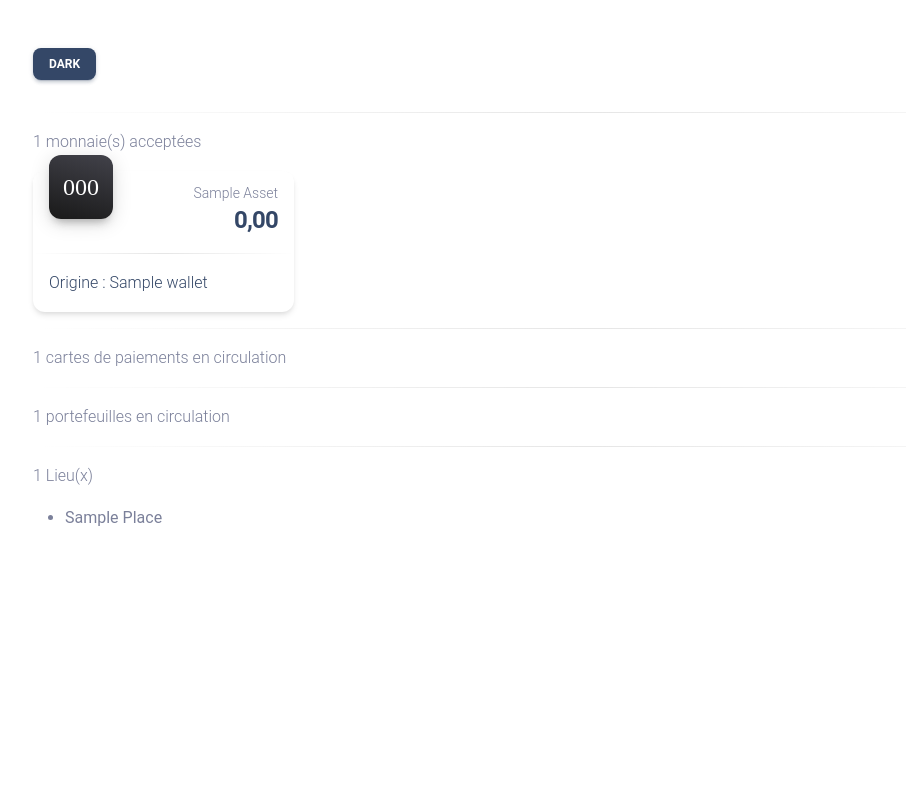
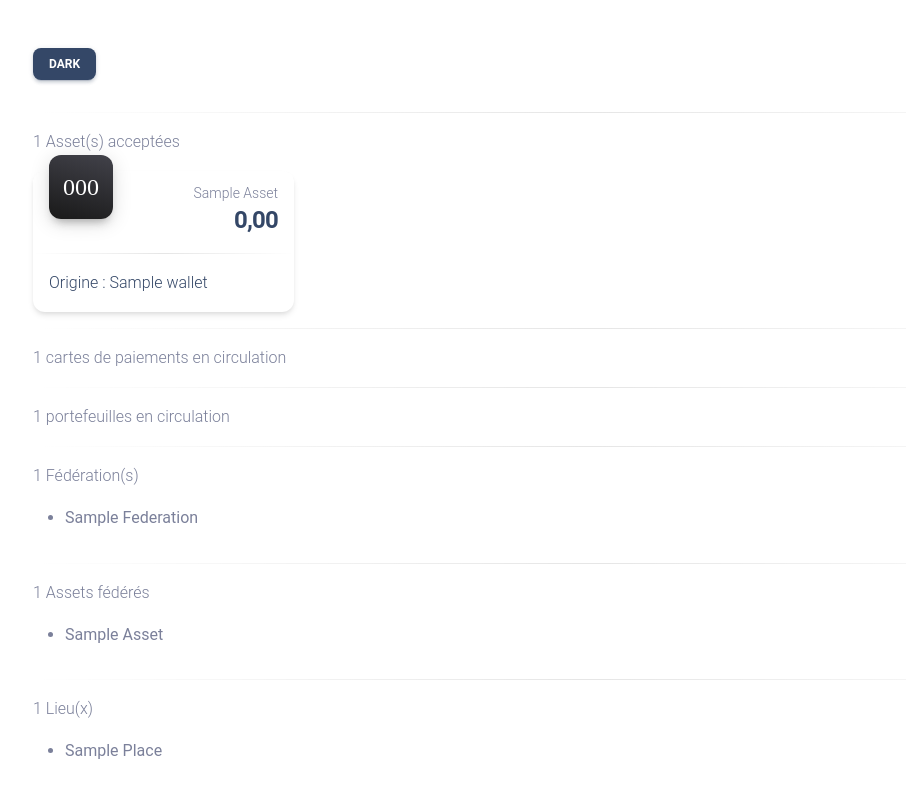
Before and after one commit to TiBillet/Fedow, a Django app: template fedow_dashboard/templates/place/place.html in a window 1280 px wide. Shown: the whole page, without its empty margins (49-955 px from the left). Run offline with Django 4.2, Linux system fonts and the light colour scheme; tables that the repository leaves empty hold one stand-in row (values such as "Sample post"); the template is opened without the code that fills it: values that come from a table or form of the project are taken from there, most other values are stand-ins (such as "Sample title", 1, 10 or a date in 2020); data that the repository does not hold is empty; parts of the project's set-up code (start-up, migrations or seed data) failed here and were passed over; some libraries are stand-ins or nearby versions.

Commit message:
federation creation

```diff
--- a/fedow_core/models.py
+++ b/fedow_core/models.py
@@ -293,9 +293,11 @@ class Transaction(models.Model):
     subscription_type = models.CharField(max_length=3, choices=TYPE_SUB, default=NONE)
     subscription_first_datetime = models.DateTimeField(blank=True, null=True)
     subscription_start_datetime = models.DateTimeField(blank=True, null=True)
-    last_check = models.DateTimeField(blank=True, null=True, auto_now=True)
 
-    FIRST, SALE, CREATION, REFILL, TRANSFER, SUBSCRIBE, BADGE, FUSION, REFUND, VOID = 'FST', 'SAL', 'CRE', 'REF', 'TRF', 'MEM', 'BDG' ,'FUS', 'RFD', 'VID'
+    # auto_now dans la fonction save. Si on utilise auto_now, le verify hash n'aura pas la même date car il est créé après le save, donc après le hash.
+    last_check = models.DateTimeField(blank=True, null=True)
+
+    FIRST, SALE, CREATION, REFILL, TRANSFER, SUBSCRIBE, BADGE, FUSION, REFUND, VOID = 'FST', 'SAL', 'CRE', 'REF', 'TRF', 'SUB', 'BDG' ,'FUS', 'RFD', 'VID'
     TYPE_ACTION = (
         (FIRST, "Premier bloc"),
         (SALE, "Vente d'article"),
@@ -318,8 +320,8 @@ class Transaction(models.Model):
             'amount': f"{self.amount}",
             'datetime': f"{self.datetime.isoformat()}",
             'subscription_type': f"{self.subscription_type}",
+            'subscription_first_datetime': f"{self.subscription_first_datetime.isoformat()}" if self.subscription_first_datetime else None,
             'subscription_start_datetime': f"{self.subscription_start_datetime.isoformat()}" if self.subscription_start_datetime else None,
-            'subscription_first_datetime': f"{self.subscription_first_datetime.isoformat()}" if self.subscription_first_datetime else None,
             'last_check': f"{self.last_check.isoformat()}" if self.last_check else None,
             'action': f"{self.action}",
             'card': f"{self.card.uuid}" if self.card else None,
@@ -357,6 +359,11 @@ class Transaction(models.Model):
     def save(self, *args, **kwargs):
         if not self.datetime:
             self.datetime = timezone.localtime()
+
+        # auto_now simulé dans la fonction save pour lash check.
+        # Si on utilise auto_now, le verify hash n'aura pas la même date car il est créé après le save, donc après le hash.
+        self.last_check = timezone.localtime()
+
         token_sender, created = Token.objects.get_or_create(wallet=self.sender, asset=self.asset)
         token_receiver, created = Token.objects.get_or_create(wallet=self.receiver, asset=self.asset)
 
@@ -590,14 +597,19 @@ class Place(models.Model):
                 places.append(place)
         return set(places)
 
+    def federated_assets(self):
+        federations = self.federations.all()
+        liste_de_listes_d_assets = [ fed.assets.all() for fed in federations]
+        assets_federated = [asset for asset in liste_de_listes_d_assets]
+        return []
+
     def accepted_assets(self):
         # Les assets créé par le lieu
         assets = [asset for asset in self.wallet.assets_created.all()]
         # L'asset primaire de stripe
         assets.append(Asset.objects.get(category=Asset.STRIPE_FED_FIAT))
-        # Les assets fédérés
-        assets_federated = [fed.asset for fed in self.federations.all()]
-        return set(assets + assets_federated)
+
+        return set(assets + self.federated_assets())
 
     def wallet_federated_with(self):
         wallets = [self.wallet,]
--- a/fedow_core/tests.py
+++ b/fedow_core/tests.py
@@ -425,8 +425,8 @@ class AssetCardTest(FedowTestCase):
                 }
                 response = self._post_from_simulated_cashless('transaction', transaction_refill)
 
-                if response.status_code != 201:
-                    import ipdb; ipdb.set_trace()
+                # if response.status_code != 201:
+                #     import ipdb; ipdb.set_trace()
                 self.assertEqual(response.status_code, 201)
                 transaction = Transaction.objects.get(pk=response.json().get('uuid'))
                 self.assertEqual(transaction.action, Transaction.REFILL)
--- a/fedow_core/views.py
+++ b/fedow_core/views.py
@@ -187,12 +187,13 @@ def get_new_place_token_for_test(request):
             faker = Faker()
             name = faker.company()
             call_command('create_federation',
-                            '--name', f'{name} FED',
-                            '--description', f'{faker.email()}',
+                            '--name', f'TEST FED',
+                            '--description', f'test@fed.coop',
                             stdout=out)
             call_command('create_place',
                          '--name', f'{name}',
                          '--email', f'{faker.email()}',
+                         '--test', f'TEST FED',
                          stdout=out)
             encoded_data = out.getvalue().split('\n')[-2]
             return JsonResponse({"encoded_data": encoded_data})
--- a/fedow_dashboard/templates/place/place.html
+++ b/fedow_dashboard/templates/place/place.html
@@ -7,7 +7,7 @@
         Dark
     </button>
     <hr class="dark horizontal my-3">
-    <p>{{ assets.count }} monnaie(s) acceptées</p>
+    <p>{{ assets.count }} Asset(s) acceptées</p>
     <div class="row">
         {% for asset in assets %}
             {% include 'index/asset_card.html' %}
@@ -17,6 +17,28 @@
     <p>{{ cards.count }} cartes de paiements en circulation</p>
     <hr class="dark horizontal my-3">
     <p>{{ wallets.count }} portefeuilles en circulation</p>
+
+    <hr class="dark horizontal my-3">
+    <p>{{ federations.count }} Fédération(s)</p>
+    <div class="card-group">
+        <ul>
+            {% for fed in federations %}
+                <li>{{ fed.name | title }}</li>
+            {% endfor %}
+        </ul>
+    </div>
+
+    <hr class="dark horizontal my-3">
+    <p>{{ federated_assets.count }} Assets fédérés</p>
+    <div class="card-group">
+        <ul>
+            {% for asset in federated_assets %}
+                <li>{{ asset.name | title }}</li>
+            {% endfor %}
+        </ul>
+    </div>
+
+
     <hr class="dark horizontal my-3">
     <p>{{ places.count }} Lieu(x)</p>
     <div class="card-group">
--- a/fedow_dashboard/views.py
+++ b/fedow_dashboard/views.py
@@ -1,4 +1,4 @@
-from django.shortcuts import render
+from django.shortcuts import render, get_object_or_404
 from rest_framework import viewsets
 from rest_framework.permissions import AllowAny
 
@@ -8,12 +8,14 @@ from fedow_core.models import Asset, Place, Wallet, Card
 # Create your views here.
 class PlaceAPI(viewsets.ViewSet):
     def retrieve(self, request, pk=None):
-        place = Place.objects.get(pk=pk)
+        place = get_object_or_404(Place, pk=pk)
         accepted_assets = place.accepted_assets()
         place_federated_with = place.federated_with()
 
         context = {
             'assets': accepted_assets,
+            'federated_assets': place.federated_assets(),
+            'federations': place.federations.all(),
             'places': place_federated_with,
             'wallets': Wallet.objects.all(),
             'cards': Card.objects.all(),
```
Also changed, not shown: fedow_core/management/commands/create_federation.py (+11 -5 lines), fedow_core/management/commands/create_place.py (+7 -0 lines), fedow_core/migrations/0001_initial.py, 1 other file.
